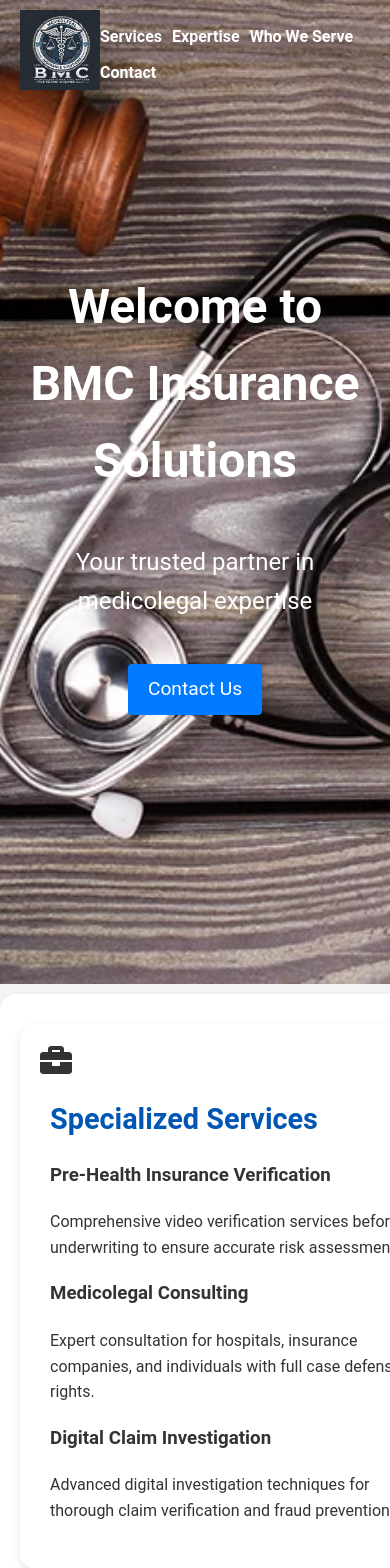
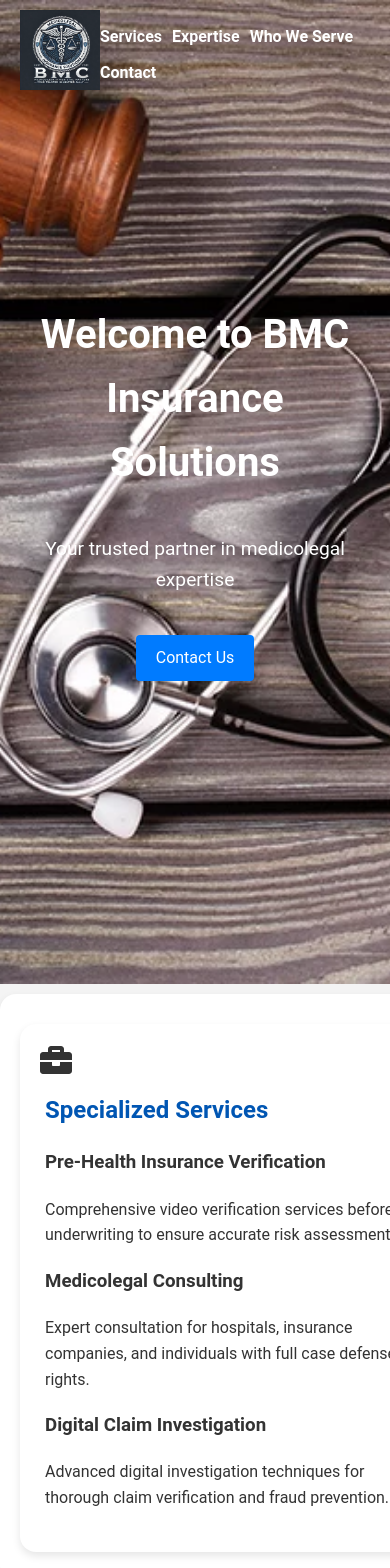
Before and after one commit to Cbakul/BMC_website, a React (Create React App) app in the folder bmc-medicolegal-solutions/: page / in a window 390 px wide. Shown: the top 1568 px of the page. Built offline with nearby package versions, Linux system fonts and the light colour scheme.

Commit message:
Adjust navigation margin and add responsive styles for mobile view

```diff
--- a/bmc-medicolegal-solutions/src/styles/main.css
+++ b/bmc-medicolegal-solutions/src/styles/main.css
@@ -30,7 +30,7 @@
     display: flex;
     gap: 10px; /* Reduce gap between links */
     flex-wrap: wrap; /* Allow links to wrap to the next line if needed */
-    margin-right: 20px; /* Move links a little bit to the left */
+    margin-right: 40px; /* Move links a little bit to the left */
 }
 
 nav a {
@@ -218,3 +218,30 @@
 .hero .cta-button:hover {
     background-color: #0056b3;
 }
+
+/* Responsive styles */
+@media (max-width: 768px) {
+    .card-content {
+        padding: 5px; /* Reduce padding for mobile view */
+    }
+
+    h1 {
+        font-size: 2em; /* Adjust font size for mobile view */
+    }
+
+    h2 {
+        font-size: 1.5em; /* Adjust font size for mobile view */
+    }
+
+    .hero h1 {
+        font-size: 2.5em; /* Adjust font size for mobile view */
+    }
+
+    .hero p {
+        font-size: 1.2em; /* Adjust font size for mobile view */
+    }
+
+    .hero .cta-button {
+        font-size: 1em; /* Adjust font size for mobile view */
+    }
+}
```
